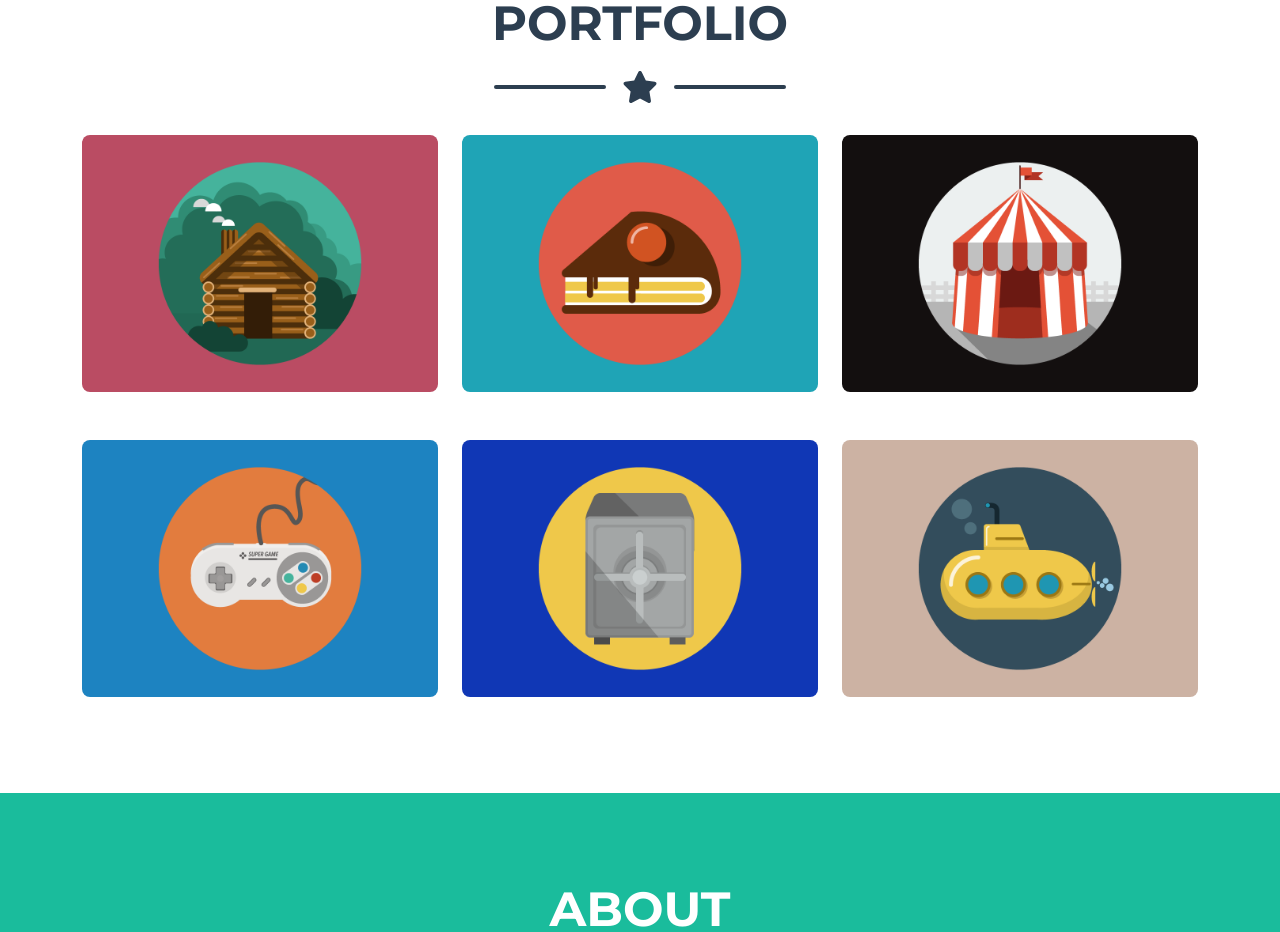
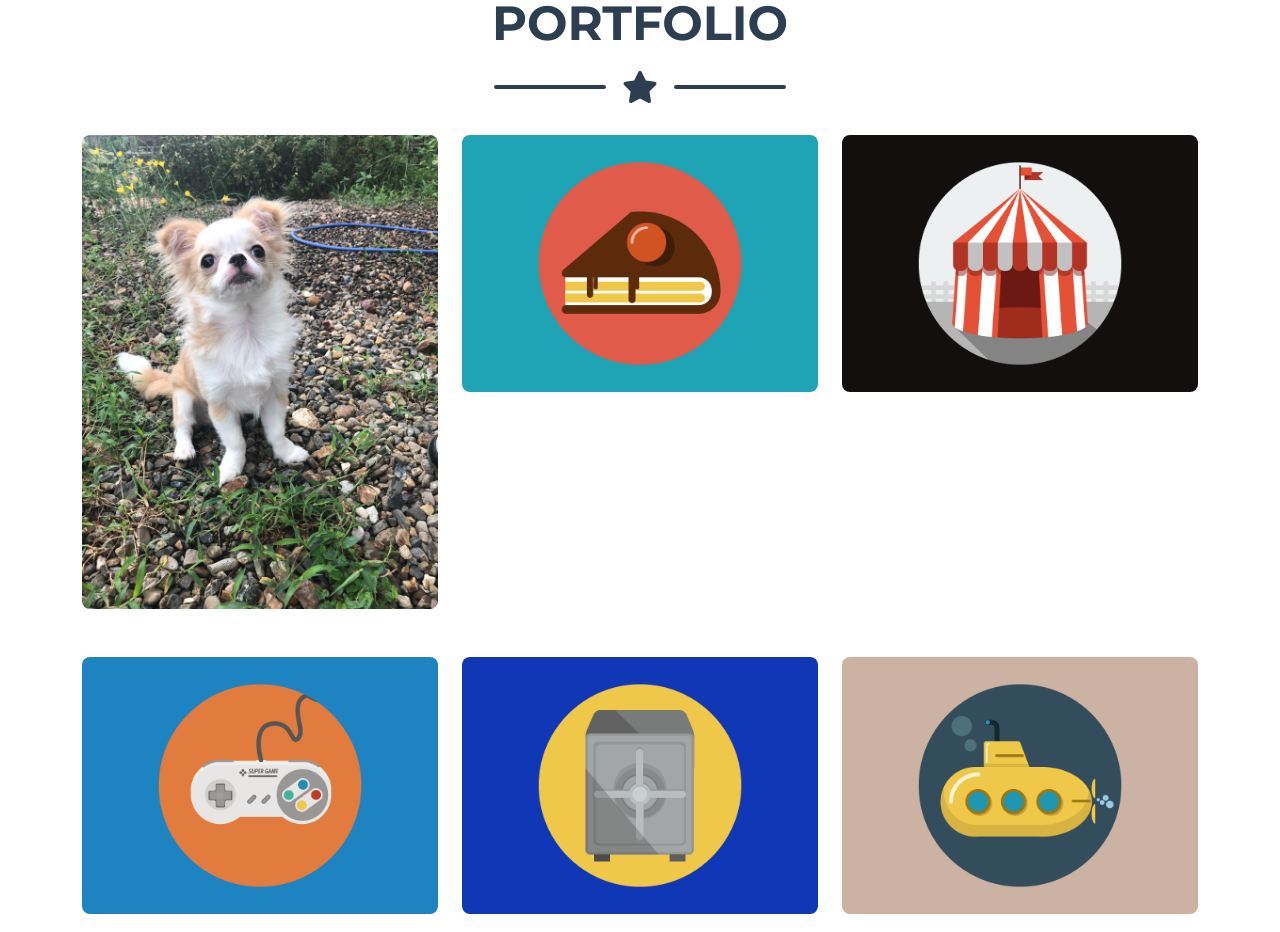
Before and after one commit to Matsumomomo/Matsumomomo.github.io, a plain HTML site: page index.html in a window 1280 px wide. Shown: the part 876-1808 px from the top of the page. Drawn offline with nearby package versions, Linux system fonts and the light colour scheme.

Commit message:
Update index.html

```diff
--- a/index.html
+++ b/index.html
@@ -70,7 +70,7 @@
                             <div class="portfolio-item-caption d-flex align-items-center justify-content-center h-100 w-100">
                                 <div class="portfolio-item-caption-content text-center text-white"><i class="fas fa-plus fa-3x"></i></div>
                             </div>
-                            <img class="img-fluid" src="assets/img/portfolio/cabin.png" alt="..." />
+                            <img class="img-fluid" src="assets/img/portfolio/ios__________.jpg" alt="..." />
                         </div>
                     </div>
                     <!-- Portfolio Item 2-->
```
